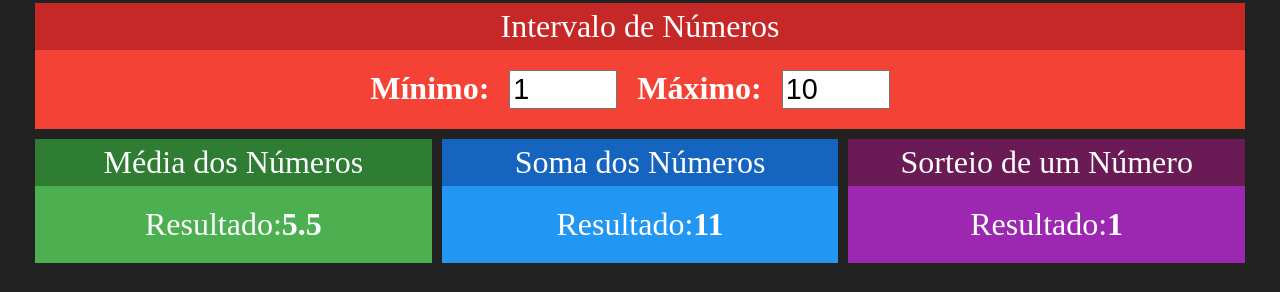
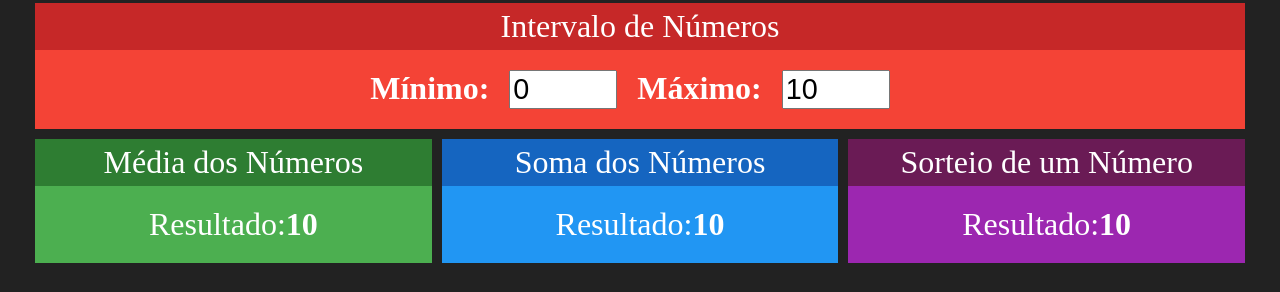
Before and after one commit to thiagobarso/udemy-curso-react-coder, a React (Create React App) app in the folder redux-simples/: page / in a window 1280 px wide. Shown: the part 192-484 px from the top of the page. Built offline with nearby package versions, Linux system fonts and the light colour scheme.

Commit message:
163. Configurando o Redux

```diff
--- a/redux-simples/src/App.js
+++ b/redux-simples/src/App.js
@@ -1,26 +1,21 @@
-import logo from './logo.svg';
 import './App.css';
 import Intervalo from './components/Intervalo';
 import Media from './components/Media';
 import Soma from './components/Soma';
 import Sorteio from './components/Sorteio';
-import { useState } from 'react';
+import React from 'react';
 
 function App() {
-
-  const [min, setMin] = useState(1)
-  const [max, setMax] = useState(10)
-
   return (
     <div className="App">
       <h1>Exercício React-Redux (Simples)</h1>
       <div className='linha'>
-        <Intervalo min={min} max={max} onMinChanged={setMin} onMaxChanged={setMax}></Intervalo>
+        <Intervalo></Intervalo>
       </div>
       <div className='linha'>
-        <Media min={min} max={max}></Media>
-        <Soma min={min} max={max}></Soma>
-        <Sorteio min={min} max={max}></Sorteio>
+        <Media></Media>
+        <Soma></Soma>
+        <Sorteio></Sorteio>
       </div>
     </div>
   );
--- a/redux-simples/src/components/Intervalo.jsx
+++ b/redux-simples/src/components/Intervalo.jsx
@@ -4,19 +4,16 @@ import React from 'react'
 import Card from './Card'
 
 export default props => {
-
-    const { min, max } = props
-
     return (
         <Card title="Intervalo de Números" red>
             <div className='Intervalo'>
                 <span>
                     <strong>Mínimo:</strong>
-                    <input type="number" value={min} onChange={e => props.onMinChanged(+e.target.value)} />
+                    <input type="number" value={0}  />
                 </span>
                 <span>
                     <strong>Máximo:</strong>
-                    <input type="number" value={max} onChange={e => props.onMaxChanged(+e.target.value)} />
+                    <input type="number" value={10}  />
                 </span>
             </div>
         </Card>
--- a/redux-simples/src/components/Media.jsx
+++ b/redux-simples/src/components/Media.jsx
@@ -4,15 +4,12 @@ import React from 'react'
 import Card from './Card'
 
 export default props => {
-    // const min = props.min
-    // const max = props.max
-    const { min, max } = props
     return (
         <Card title="Média dos Números" green>
             <div>
                 <span>
                     <span>Resultado:</span>
-                    <strong>{(max + min) / 2}</strong>
+                    <strong>{10}</strong>
                 </span>
             </div>
         </Card>
--- a/redux-simples/src/components/Soma.jsx
+++ b/redux-simples/src/components/Soma.jsx
@@ -4,14 +4,12 @@ import React from 'react'
 import Card from './Card'
 
 export default props => {
-    const { min, max } = props
-
     return (
         <Card title="Soma dos Números" blue>
             <div>
                 <span>
                     <span>Resultado:</span>
-                    <strong>{max + min}</strong>
+                    <strong>{10}</strong>
                 </span>
             </div>
         </Card>
--- a/redux-simples/src/components/Sorteio.jsx
+++ b/redux-simples/src/components/Sorteio.jsx
@@ -4,16 +4,12 @@ import React from 'react'
 import Card from './Card'
 
 export default props => {
-
-    const { min, max } = props
-    const aleatorio = parseInt(Math.random() * (max - min)) + min
-
     return (
         <Card title="Sorteio de um Número" purple>
             <div>
                 <span>
                     <span>Resultado:</span>
-                    <strong>{aleatorio}</strong>
+                    <strong>{10}</strong>
                 </span>
             </div>
         </Card>
--- a/redux-simples/src/index.js
+++ b/redux-simples/src/index.js
@@ -1,17 +1,22 @@
 import React from 'react';
-import ReactDOM from 'react-dom/client';
+import ReactDOM from 'react-dom';
 import './index.css';
 import App from './App';
-import reportWebVitals from './reportWebVitals';
 
-const root = ReactDOM.createRoot(document.getElementById('root'));
-root.render(
-  <React.StrictMode>
-    <App />
-  </React.StrictMode>
+import { Provider } from 'react-redux'
+import configStore from './store/storeConfig'
+
+const store = configStore()
+
+ReactDOM.render(
+  <Provider store={store}>
+    <React.StrictMode>
+      <App />
+    </React.StrictMode>
+  </Provider>,
+  document.getElementById('root')
 );
 
-// If you want to start measuring performance in your app, pass a function
-// to log results (for example: reportWebVitals(console.log))
-// or send to an analytics endpoint. Learn more: https://bit.ly/CRA-vitals
-reportWebVitals();
+// If you want your app to work offline and load faster, you can change
+// unregister() to register() below. Note this comes with some pitfalls.
+// Learn more about service workers: https://bit.ly/CRA-PWA
--- /dev/null
+++ b/redux-simples/src/store/storeConfig.js
@@ -0,0 +1,25 @@
+import { createStore, combineReducers } from 'redux'
+
+const reducers = combineReducers({
+    numeros: function (state, action) {
+        console.log(state, " ", action)
+        return {
+            min: 1,
+            max: 10
+        }
+    },
+    nomes: function (state, action) {
+        console.log(state, " ", action)
+        return [
+            'Ana',
+            'Bia',
+            'Carlos'
+        ]
+    }
+})
+
+function storeConfig() {
+    return createStore(reducers)
+}
+
+export default storeConfig
```
Also changed, not shown: redux-simples/package.json (+8 -8 lines), 1 other file (tests, documents, lock files or other folders).
